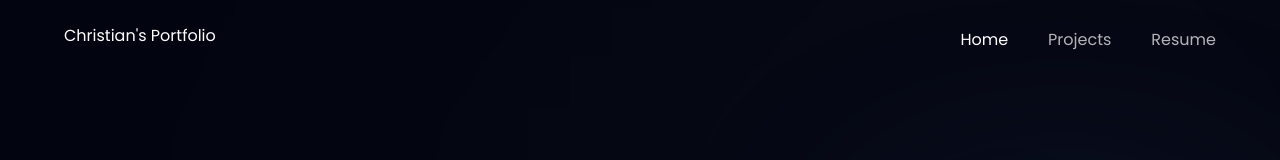
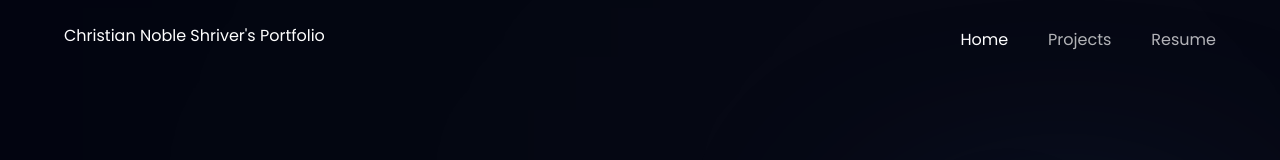
Before and after one commit to cnobleshriver/cnobleshriver.github.io, a React (Vite) app: page / in a window 1280 px wide. Shown: the top 160 px of the page. Built offline with nearby package versions, Linux system fonts and the light colour scheme.

Commit message:
Update Navbar title

```diff
--- a/src/components/Navbar.jsx
+++ b/src/components/Navbar.jsx
@@ -1,8 +1,6 @@
 import { useState } from "react";
-
 import { close, menu, resume } from "../assets";
 import { navLinks } from "../constants";
-import TypewriterComponent from "typewriter-effect";
 
 const Navbar = () => {
   const [active, setActive] = useState("Home");
@@ -10,21 +8,8 @@ const Navbar = () => {
 
   return (
     <nav className="w-full flex py-6 justify-between items-center navbar">
-      <h1 className="font-poppins text-white w-[200px] h-[32px]">
-        Christian's Portfolio
-        {/* <TypewriterComponent
-        options={{
-          loop: true,
-          deleteSpeed: 100,
-        }}
-        onInit={(typewriter) =>
-          typewriter.typeString('cnobleshriver.com').start()
-            .pauseFor(10000).deleteAll()
-            .typeString('Chris Noble Shriver')
-            .pauseFor(10000).deleteAll()
-        }
-      /> */}
-
+      <h1 className="font-poppins text-white w-[275px] h-[32px]">
+        Christian Noble Shriver's Portfolio
       </h1>
       <ul className="list-none sm:flex hidden justify-end items-center flex-1">
         {navLinks.map((nav, index) => (
```
